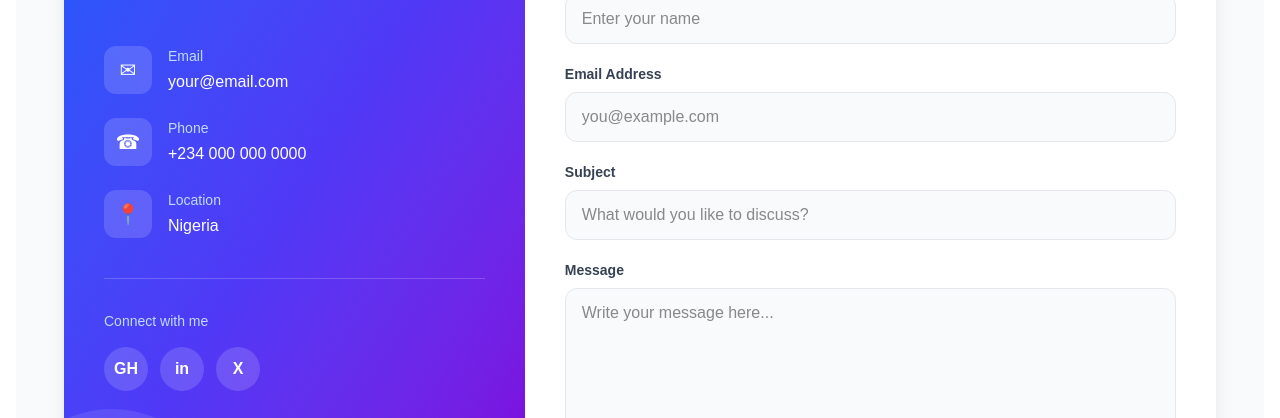
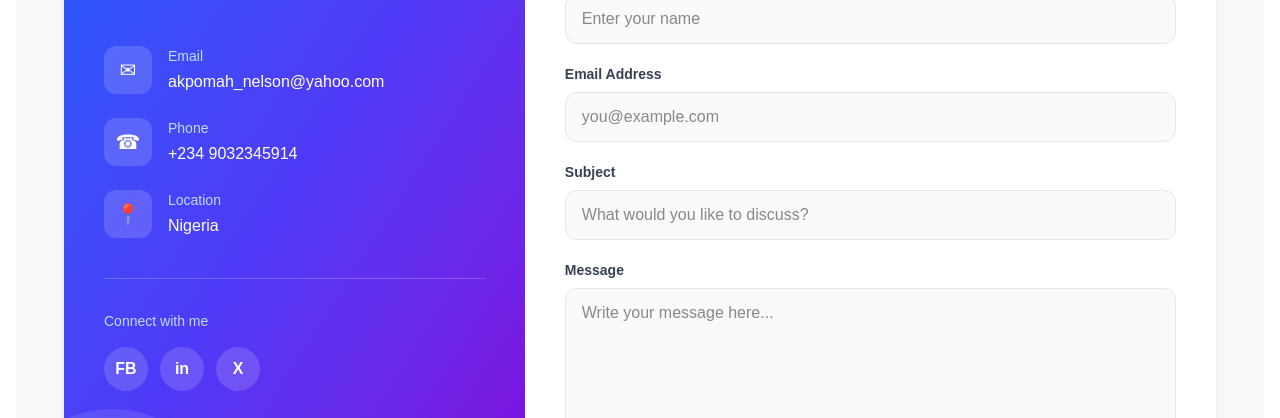
Before and after one commit to mandellasly1/wdd430-portfolio, a Next.js app: page /contact in a window 1280 px wide. Shown: the part 534-952 px from the top of the page. Built offline with nearby package versions, Linux system fonts and the light colour scheme.

Commit message:
image fix

```diff
--- a/app/contact/page.tsx
+++ b/app/contact/page.tsx
@@ -59,7 +59,7 @@ export default function ContactPage() {
                     href="mailto:your@email.com"
                     className="mt-1 block font-medium hover:text-blue-200"
                   >
-                    your@email.com
+                    akpomah_nelson@yahoo.com
                   </a>
                 </div>
               </div>
@@ -79,7 +79,7 @@ export default function ContactPage() {
                     href="tel:+2340000000000"
                     className="mt-1 block font-medium hover:text-blue-200"
                   >
-                    +234 000 000 0000
+                    +234 9032345914
                   </a>
                 </div>
               </div>
@@ -113,7 +113,7 @@ export default function ContactPage() {
                     href="#"
                     className="flex h-11 w-11 items-center justify-center rounded-full bg-white/15 font-bold transition hover:bg-white hover:text-blue-600"
                   >
-                    GH
+                    FB
                   </a>
 
                   <a
--- a/app/projects/products/headphones/page.tsx
+++ b/app/projects/products/headphones/page.tsx
@@ -24,10 +24,11 @@ export default function HeadphonesPage() {
 
             <div className="relative z-10 flex h-[350px] w-[90%] items-center justify-center rounded-3xl bg-white/70 p-6 shadow-2xl backdrop-blur">
 
-              <Image
+            <Image
                 src="/headphones.jpg"
                 alt="Wireless Headphones"
                 fill
+                sizes="(max-width: 768px) 100vw, 50vw"
                 className="object-contain p-8 drop-shadow-2xl"
                 priority
               />
--- a/app/projects/products/laptop/page.tsx
+++ b/app/projects/products/laptop/page.tsx
@@ -28,6 +28,7 @@ export default function LaptopPage() {
                 src="/laptop.jpg"
                 alt="Gaming Laptop"
                 fill
+                sizes="(max-width: 768px) 100vw, 50vw"
                 className="object-contain p-8 drop-shadow-2xl"
                 priority
               />
--- a/app/projects/products/smartwatch/page.tsx
+++ b/app/projects/products/smartwatch/page.tsx
@@ -32,6 +32,7 @@ export default function SmartWatchPage() {
                 src="/smartwatch.jpg"
                 alt="Smart Watch"
                 fill
+                sizes="(max-width: 768px) 100vw, 50vw"
                 className="object-contain p-8 drop-shadow-2xl"
                 priority
               />
```
